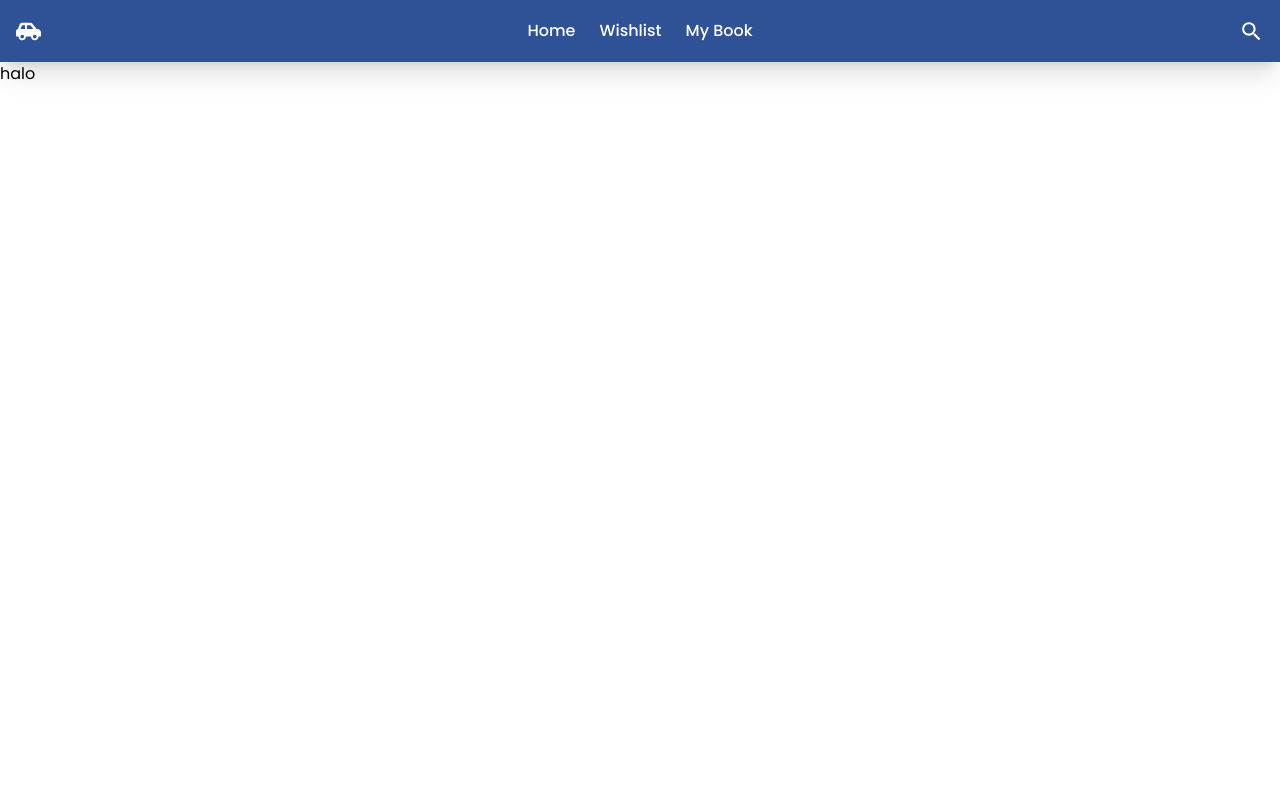
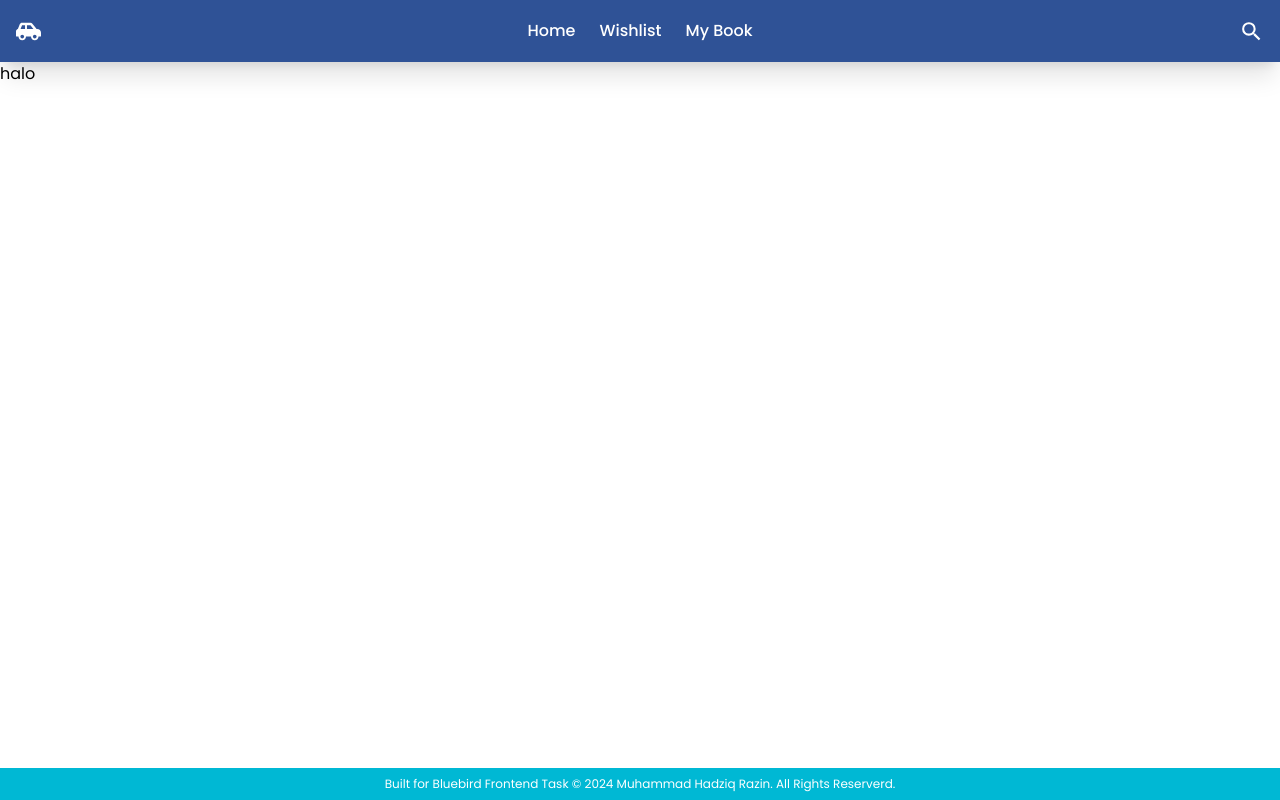
Before and after one commit to mhadziqrazin/Bluebird-Frontend_Task, a Next.js app: page / in a window 1280 px wide. Built offline with nearby package versions, Linux system fonts and the light colour scheme.

Commit message:
feat: footer

```diff
--- a/src/app/globals.css
+++ b/src/app/globals.css
@@ -5,6 +5,8 @@
 body {
   min-height: 100vh;
   min-height: 100svh;
+  display: flex;
+  flex-direction: column;
   -webkit-font-smoothing: antialiased;
   -moz-osx-font-smoothing: grayscale;
 }
--- a/src/app/layout.tsx
+++ b/src/app/layout.tsx
@@ -1,7 +1,7 @@
 import type { Metadata } from 'next'
 import { Poppins } from 'next/font/google'
 import './globals.css'
-import { Navbar } from '@/components/elements'
+import { Footer, Navbar } from '@/components/elements'
 
 const poppins = Poppins({ subsets: ['latin'], weight: ['400', '500', '600', '700'] })
 
@@ -15,7 +15,10 @@ export default function RootLayout({ children }: { children: React.ReactNode })
     <html lang='en'>
       <body className={poppins.className}>
         <Navbar />
-        {children}
+        <div className='grow'>
+          {children}
+        </div>
+        <Footer />
       </body>
     </html>
   )
--- /dev/null
+++ b/src/components/elements/Footer.tsx
@@ -0,0 +1,11 @@
+const year = (new Date()).getFullYear()
+
+export const Footer: React.FC =() => {
+  return (
+    <footer className='text-white bg-light'>
+      <p className='container mx-auto px-4 py-2 flex justify-center text-xs'>
+        Built for Bluebird Frontend Task &copy; {year} Muhammad Hadziq Razin. All Rights Reserverd.
+      </p>
+    </footer>
+  )
+}
--- a/src/components/elements/index.ts
+++ b/src/components/elements/index.ts
@@ -1 +1,2 @@
 export * from './Navbar'
+export * from './Footer'
```
